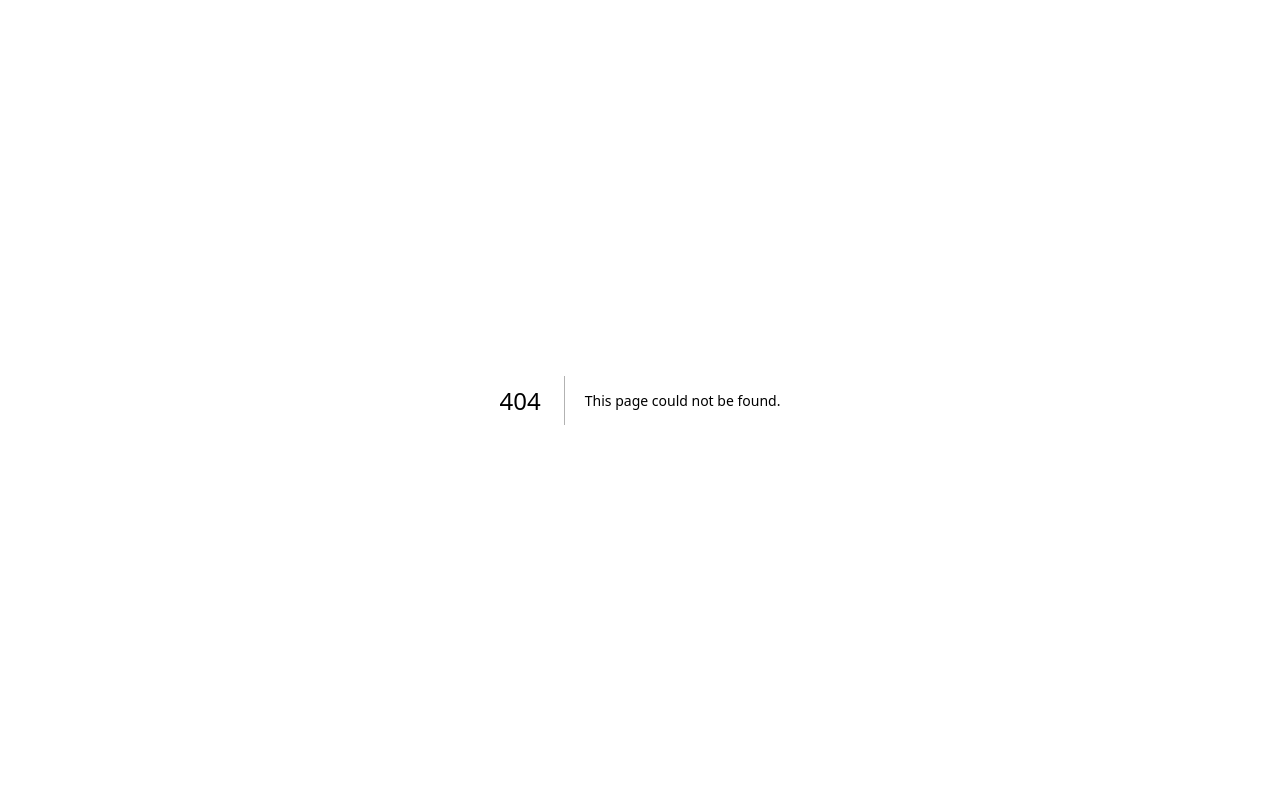
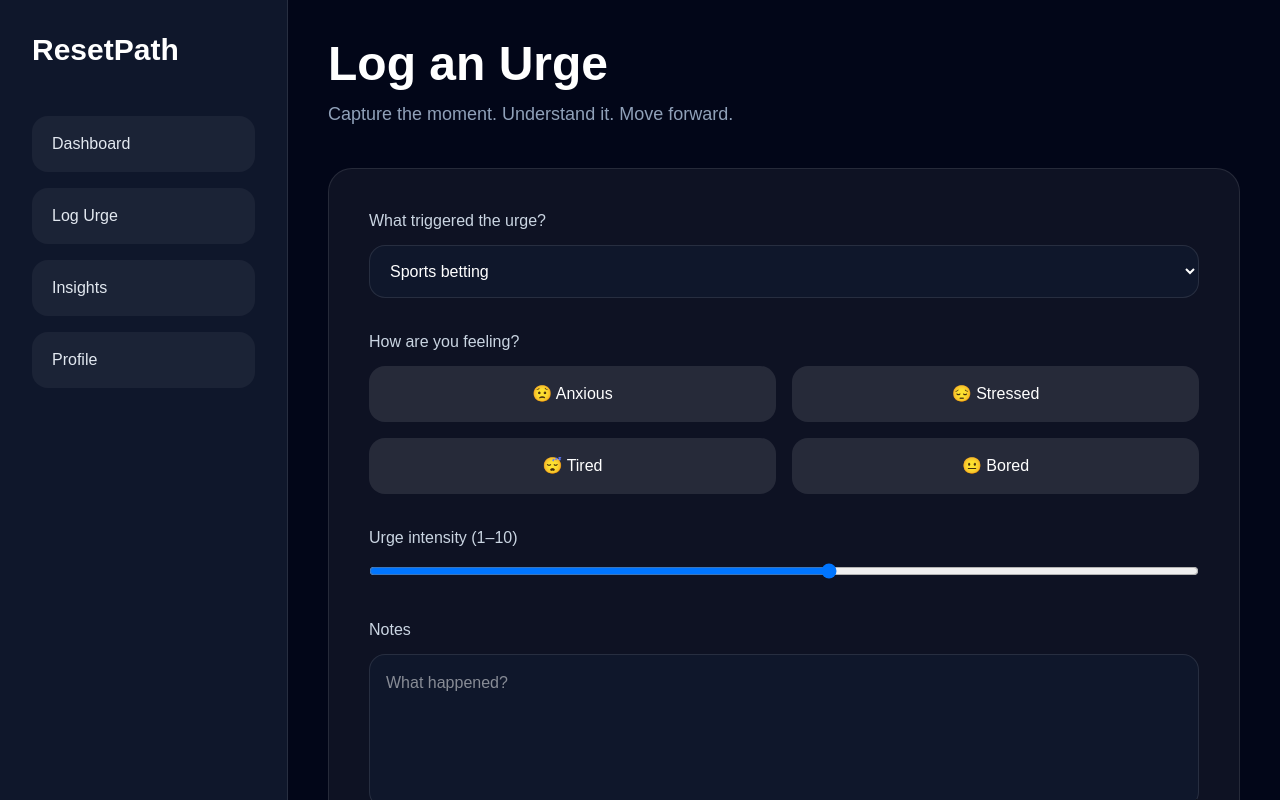
Before and after one commit to jakeyelner-lgtm/launchpath-ai, a Next.js app: page /log-urge in a window 1280 px wide. Before the commit this address had no page. Shown: the top 800 px of the page. Built offline with nearby package versions, Linux system fonts and the light colour scheme.

Commit message:
build resetpath dashboard MVP start

```diff
--- /dev/null
+++ b/app/dashboard/page.js
@@ -0,0 +1,88 @@
+import Sidebar from "../../components/Sidebar";
+
+export default function Dashboard() {
+  return (
+    <div className="min-h-screen bg-slate-950 text-white flex">
+      <Sidebar />
+
+      <main className="flex-1 p-10">
+        <div className="max-w-7xl mx-auto">
+          <h1 className="text-5xl font-bold mb-3">Dashboard</h1>
+          <p className="text-slate-400 text-lg mb-10">
+            Stay accountable. Track progress. Keep moving forward.
+          </p>
+
+          <div className="grid grid-cols-3 gap-6 mb-10">
+            <div className="bg-white/5 border border-white/10 rounded-3xl p-8">
+              <p className="text-slate-400 mb-3">Current Streak</p>
+              <h2 className="text-5xl font-bold">47 Days</h2>
+            </div>
+
+            <div className="bg-white/5 border border-white/10 rounded-3xl p-8">
+              <p className="text-slate-400 mb-3">Money Protected</p>
+              <h2 className="text-5xl font-bold">$2,430</h2>
+            </div>
+
+            <div className="bg-white/5 border border-white/10 rounded-3xl p-8">
+              <p className="text-slate-400 mb-3">Urges Resisted</p>
+              <h2 className="text-5xl font-bold">18</h2>
+            </div>
+          </div>
+
+          <div className="grid grid-cols-2 gap-6">
+            <div className="bg-white/5 border border-white/10 rounded-3xl p-8">
+              <h3 className="text-2xl font-semibold mb-6">
+                How are you feeling today?
+              </h3>
+
+              <div className="grid grid-cols-2 gap-4">
+                <button className="bg-white/10 rounded-2xl p-4 hover:bg-white/20 transition">
+                  😊 Motivated
+                </button>
+
+                <button className="bg-white/10 rounded-2xl p-4 hover:bg-white/20 transition">
+                  😟 Anxious
+                </button>
+
+                <button className="bg-white/10 rounded-2xl p-4 hover:bg-white/20 transition">
+                  😔 Stressed
+                </button>
+
+                <button className="bg-white/10 rounded-2xl p-4 hover:bg-white/20 transition">
+                  😴 Tired
+                </button>
+              </div>
+            </div>
+
+            <div className="bg-white/5 border border-white/10 rounded-3xl p-8">
+              <h3 className="text-2xl font-semibold mb-6">Quick Actions</h3>
+
+              <div className="flex flex-col gap-4">
+                <a
+                  href="/log-urge"
+                  className="bg-teal-400 text-black px-6 py-4 rounded-2xl font-semibold text-center hover:opacity-90"
+                >
+                  Log an Urge
+                </a>
+
+                <a
+                  href="/insights"
+                  className="bg-white/10 px-6 py-4 rounded-2xl text-center hover:bg-white/20 transition"
+                >
+                  View Insights
+                </a>
+
+                <a
+                  href="/profile"
+                  className="bg-white/10 px-6 py-4 rounded-2xl text-center hover:bg-white/20 transition"
+                >
+                  Profile Settings
+                </a>
+              </div>
+            </div>
+          </div>
+        </div>
+      </main>
+    </div>
+  );
+}
--- /dev/null
+++ b/app/log-urge/page.js
@@ -0,0 +1,97 @@
+import Sidebar from "../../components/Sidebar";
+
+export default function LogUrge() {
+  return (
+    <div className="min-h-screen bg-slate-950 text-white flex">
+      <Sidebar />
+
+      <main className="flex-1 p-10">
+        <div className="max-w-5xl mx-auto">
+          <h1 className="text-5xl font-bold mb-3">Log an Urge</h1>
+
+          <p className="text-slate-400 text-lg mb-10">
+            Capture the moment. Understand it. Move forward.
+          </p>
+
+          <div className="bg-white/5 border border-white/10 rounded-3xl p-10 space-y-8">
+            <div>
+              <label className="block mb-3 text-slate-300">
+                What triggered the urge?
+              </label>
+
+              <select className="w-full bg-slate-900 border border-white/10 rounded-2xl p-4">
+                <option>Sports betting</option>
+                <option>Online casino</option>
+                <option>Stress</option>
+                <option>Boredom</option>
+                <option>Payday</option>
+                <option>Alcohol</option>
+                <option>Other</option>
+              </select>
+            </div>
+
+            <div>
+              <label className="block mb-3 text-slate-300">
+                How are you feeling?
+              </label>
+
+              <div className="grid grid-cols-2 gap-4">
+                <button className="bg-white/10 rounded-2xl p-4 hover:bg-white/20 transition">
+                  😟 Anxious
+                </button>
+
+                <button className="bg-white/10 rounded-2xl p-4 hover:bg-white/20 transition">
+                  😔 Stressed
+                </button>
+
+                <button className="bg-white/10 rounded-2xl p-4 hover:bg-white/20 transition">
+                  😴 Tired
+                </button>
+
+                <button className="bg-white/10 rounded-2xl p-4 hover:bg-white/20 transition">
+                  😐 Bored
+                </button>
+              </div>
+            </div>
+
+            <div>
+              <label className="block mb-3 text-slate-300">
+                Urge intensity (1–10)
+              </label>
+
+              <input type="range" min="1" max="10" className="w-full" />
+            </div>
+
+            <div>
+              <label className="block mb-3 text-slate-300">
+                Notes
+              </label>
+
+              <textarea
+                rows={5}
+                placeholder="What happened?"
+                className="w-full bg-slate-900 border border-white/10 rounded-2xl p-4"
+              />
+            </div>
+
+            <div>
+              <label className="block mb-3 text-slate-300">
+                Outcome
+              </label>
+
+              <div className="grid grid-cols-2 gap-4">
+                <button className="bg-teal-400 text-black rounded-2xl p-4 font-semibold">
+                  I resisted
+                </button>
+
+                <button className="bg-red-500 rounded-2xl p-4 font-semibold">
+                  I relapsed
+                </button>
+              </div>
+            </div>
+          </div>
+        </div>
+      </main>
+    </div>
+  );
+}
--- a/app/page.js
+++ b/app/page.js
@@ -19,9 +19,12 @@ export default function Home() {
             Contact
           </a>
 
-          <button className="px-5 py-2 rounded-full bg-teal-400 text-black font-semibold hover:opacity-90">
-            Join Early Access
-          </button>
+          <a
+            href="/dashboard"
+            className="px-5 py-2 rounded-full bg-teal-400 text-black font-semibold hover:opacity-90"
+          >
+            Open Dashboard
+          </a>
         </div>
       </nav>
 
@@ -62,11 +65,13 @@ export default function Home() {
 
                 <button
                   type="submit"
-                  className="px-8 py-4 rounded-full bg-teal-400 text-black font-semibold hover:opacity-90 cursor-pointer"
+                  className="px-8 py-4 rounded-full bg-teal-400 text-black font-semibold hover:opacity-90"
                 >
-                  Join Early Access
+                  Join Waitlist
                 </button>
               </form>
+
+
 
               <p className="text-slate-500 mt-4 text-sm">
                 Private. Supportive. Built for accountability.
@@ -113,6 +118,7 @@ export default function Home() {
               width={1200}
               height={1400}
               className="rounded-2xl mx-auto"
+              loading="eager"
             />
           </div>
         </div>
--- /dev/null
+++ b/components/Sidebar.js
@@ -0,0 +1,37 @@
+export default function Sidebar() {
+  return (
+    <aside className="w-72 min-h-screen bg-slate-900 border-r border-white/10 p-8">
+      <h1 className="text-3xl font-bold text-white mb-12">ResetPath</h1>
+
+      <nav className="flex flex-col gap-4">
+        <a
+          href="/dashboard"
+          className="px-5 py-4 rounded-2xl bg-white/5 hover:bg-white/10 text-slate-200 transition"
+        >
+          Dashboard
+        </a>
+
+        <a
+          href="/log-urge"
+          className="px-5 py-4 rounded-2xl bg-white/5 hover:bg-white/10 text-slate-200 transition"
+        >
+          Log Urge
+        </a>
+
+        <a
+          href="/insights"
+          className="px-5 py-4 rounded-2xl bg-white/5 hover:bg-white/10 text-slate-200 transition"
+        >
+          Insights
+        </a>
+
+        <a
+          href="/profile"
+          className="px-5 py-4 rounded-2xl bg-white/5 hover:bg-white/10 text-slate-200 transition"
+        >
+          Profile
+        </a>
+      </nav>
+    </aside>
+  );
+}
```
